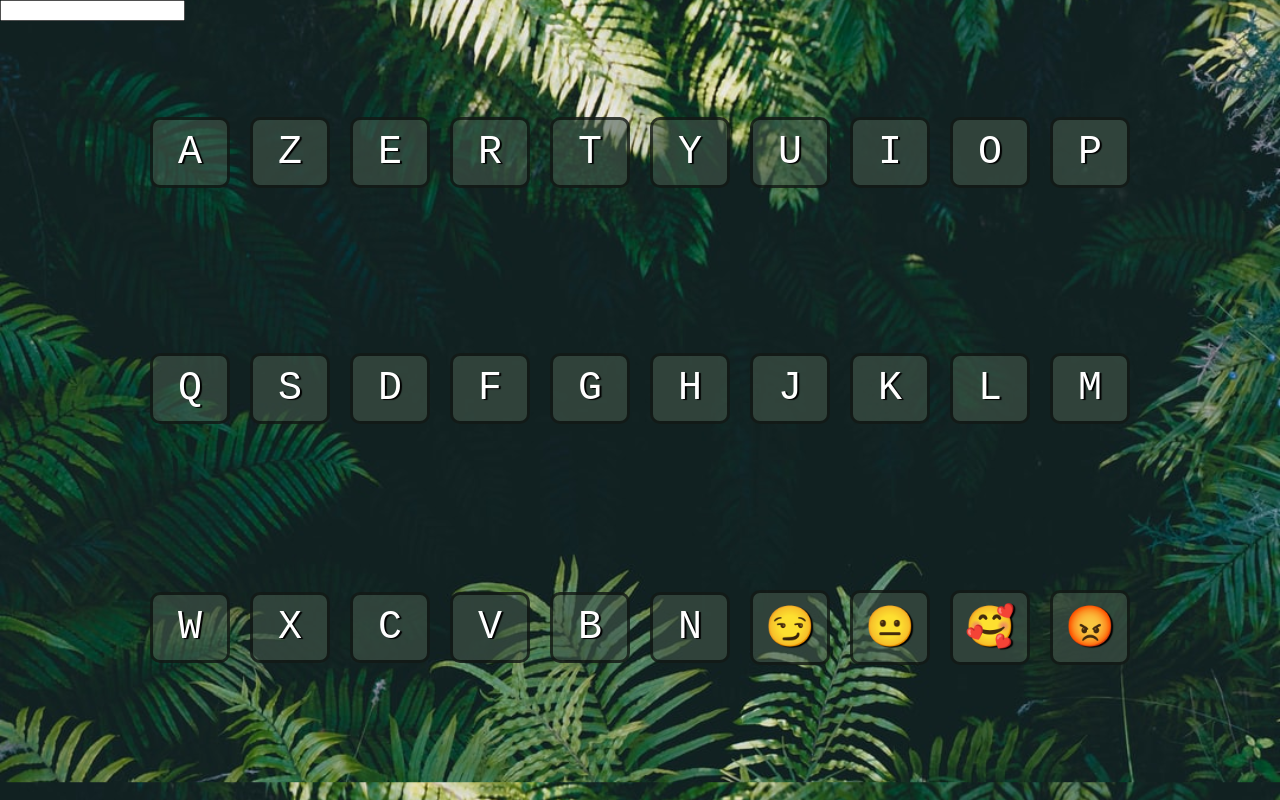
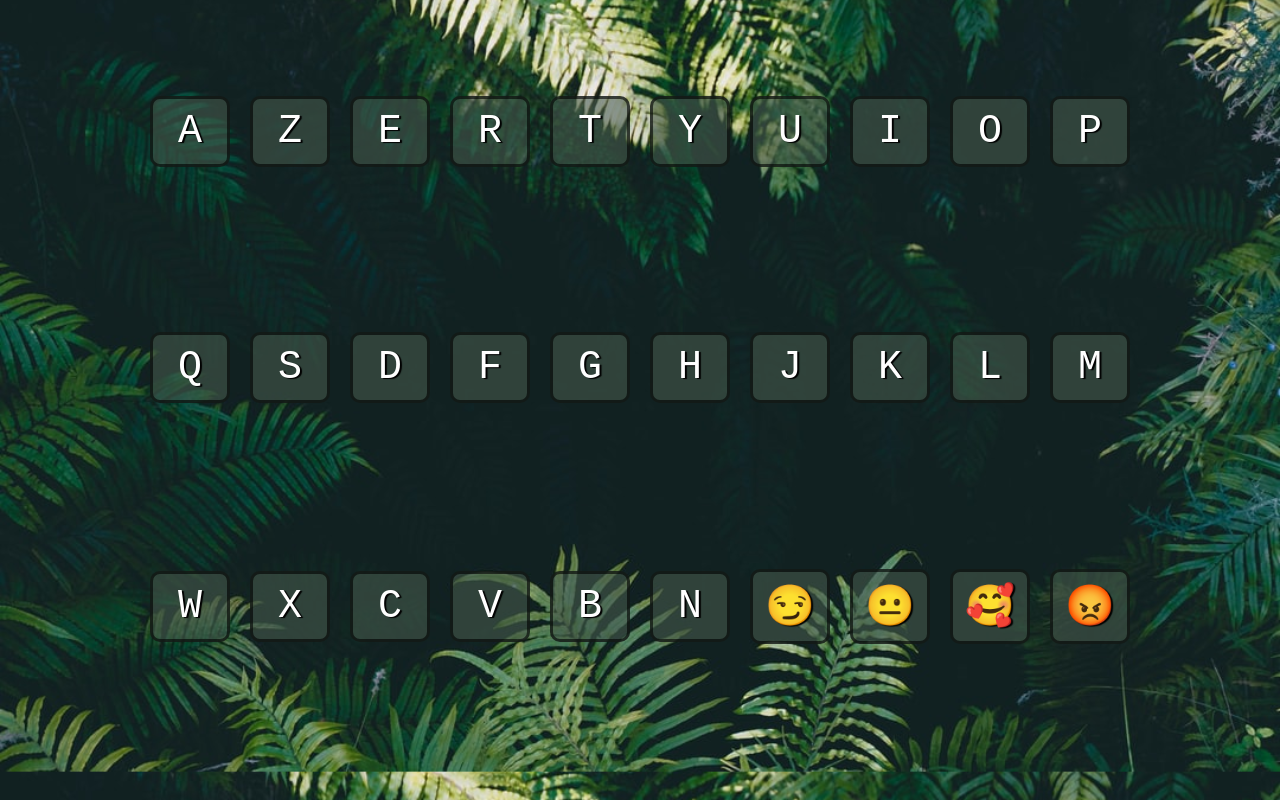
Before and after one commit to Jupipou/Juliboard, a plain HTML site: page index.html in a window 1280 px wide. Drawn offline with Linux system fonts and the light colour scheme.

Commit message:
Update index.html

```diff
--- a/index.html
+++ b/index.html
@@ -6,7 +6,6 @@
   <link rel="stylesheet" href="style.css">
 </head>
 <body>
-  <input type=text></>
   <div class="keys">
     <div data-key="65" class="key">
       <kbd>A</kbd>
```
